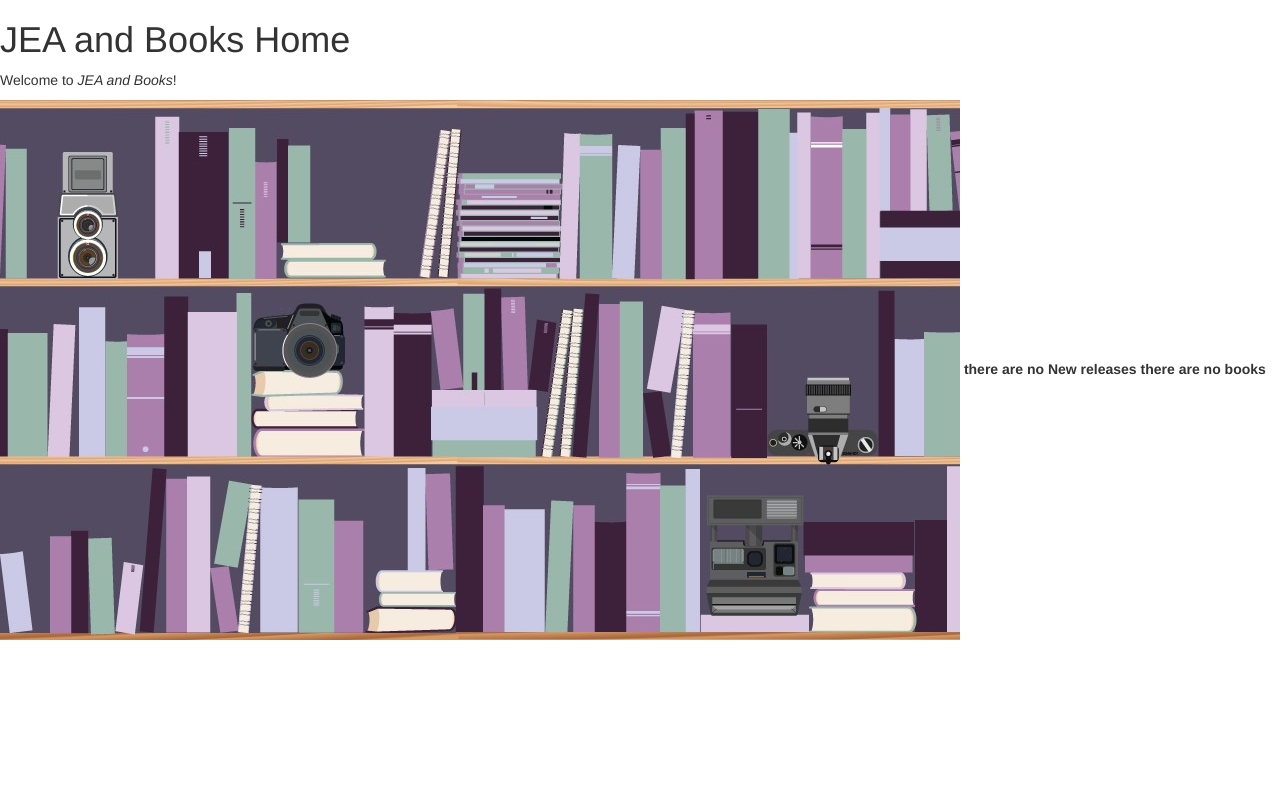
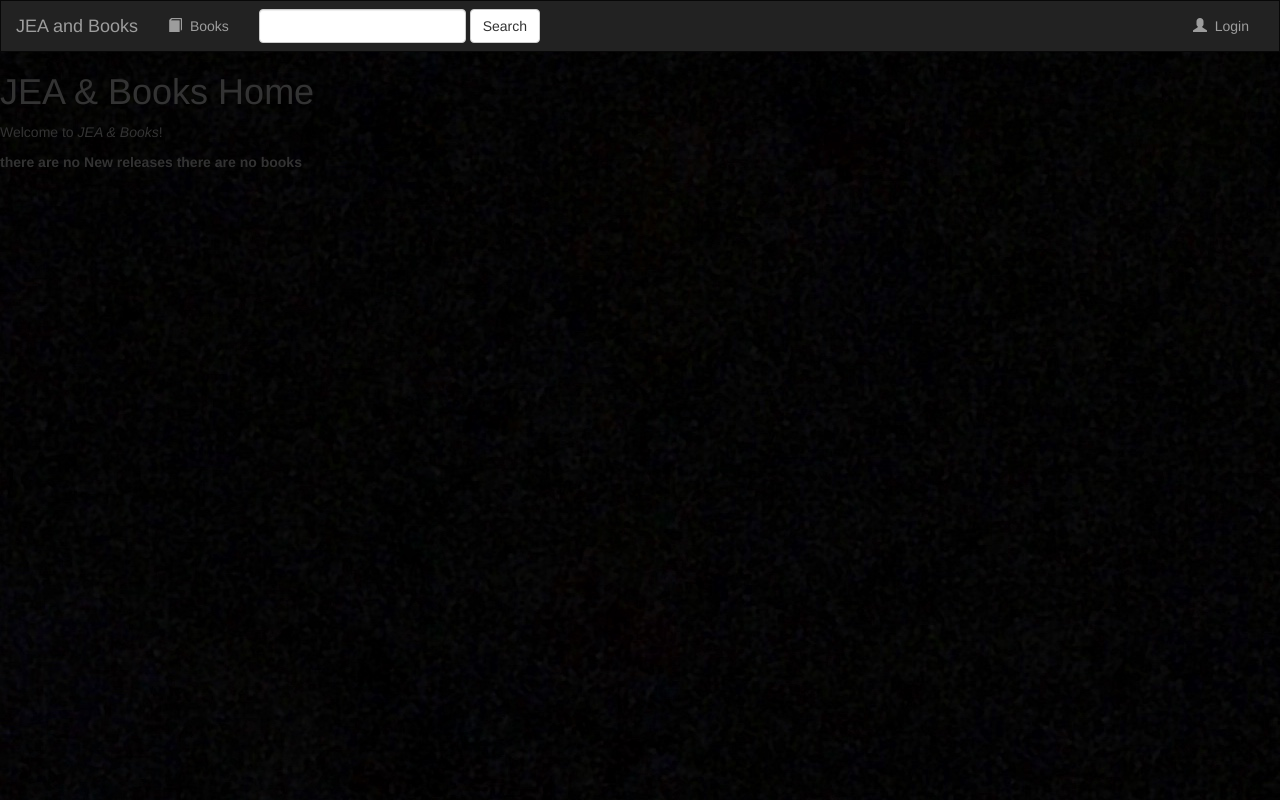
Before and after one commit to ekopf516/CS4501, a Django app: template web/mainpage/templates/index.html in a window 1280 px wide. Run offline with Django 3.2, Linux system fonts and the light colour scheme; the template is opened without the code that fills it, so the values that code supplies are empty; some libraries are stand-ins or nearby versions.

Commit message:
HTML front end

```diff
--- a/web/mainpage/static/css/styles.css
+++ /dev/null
@@ -1,5 +0,0 @@
-.sidebar-nav {
-	     margin-top: 20px;
-	     padding: 0;
-	     list-style: none;
-}
--- /dev/null
+++ b/web/mainpage/static/mainpage/style.css
@@ -0,0 +1,7 @@
+body{
+    background: white url("images/jea.jpg");
+}
+
+.navbar{
+    border-radius: 0;
+}
--- a/web/mainpage/templates/base2.html
+++ b/web/mainpage/templates/base2.html
@@ -1,13 +1,67 @@
 <!DOCTYPE html PUBLIC>
 <html lang="en">
 
+<nav class="navbar navbar-inverse">
+    <div class="container-fluid">
+
+        <!--HEADER -->
+        <div class="navbar-header">
+            <button type="button" class="navbar-toggle" data-toggle="collapse" data-target="#topNavBar">
+                <span class="icon-bar"></span>
+                <span class="icon-bar"></span>
+                <span class="icon-bar"></span>
+            </button>
+            <a class="navbar-brand" href="/home/">JEA and Books</a>
+        </div>
+        <!--ITEMS: add login and logout with icons -->
+        <div class="collapse navbar-collapse" id="topNavBar">
+            <ul class="nav navbar-nav">
+                <li class="">
+                    <a href="">
+                        <span class="glyphicon glyphicon-book" aria-hidden="true"></span>&nbsp; Books
+                    </a>
+                </li>
+
+            </ul>
+
+            <form class="navbar-form navbar-left" role="search" method="get" action="#">
+                <div class="form-group">
+                    <input type="text" class="form-control" name="q" value="">
+                </div>
+                <button type="submit" class="btn btn-default">Search</button>
+            </form>
+            {% if message %}
+                <ul class="nav navbar-nav navbar-right">
+                    <li class="">
+                        <a href="/logout/">
+                            <span class="glyphicon glyphicon-log-out" aria-hidden="true"></span>&nbsp; Logout
+                        </a>
+                    </li>
+                </ul>
+            {% else %}
+                <ul class="nav navbar-nav navbar-right">
+                    <li class="">
+                        <a href="/login/">
+                            <span class="glyphicon glyphicon-user" aria-hidden="true"></span>&nbsp; Login
+                        </a>
+                    </li>
+                </ul>
+            {% endif %}
+
+        </div>
+
+    </div>
+
+</nav>
+
 <head>
-
+   {% load staticfiles %}
    <meta charset="utf-8">
    <meta name="viewport" content="width=device-width, initial-scale=1">
-   <link rel="stylesheet" href="http://maxcdn.bootstrapcdn.com/bootstrap/3.3.4/css/bootstrap.min.css">
-   <script src="https://ajax.googleapis.com/ajax/libs/jquery/1.11.3/jquery.min.js"></script>
-   <script src="http://maxcdn.bootstrapcdn.com/bootstrap/3.3.4/js/bootstrap.min.js"></script>
+   <link rel="stylesheet" href="http://maxcdn.bootstrapcdn.com/bootstrap/3.3.6/css/bootstrap.min.css">
+   <link rel="stylesheet" type="text/css" href="{% static 'mainpage/style.css' %}"/>
+   <script src="https://ajax.googleapis.com/ajax/libs/jquery/1.12.0/jquery.min.js"></script>
+   <script src="http://maxcdn.bootstrapcdn.com/bootstrap/3.3.6/js/bootstrap.min.js"></script>
    <meta charset="utf-8">
    <title>{% block title %}JEA and books{% endblock %}</title>
 
--- a/web/mainpage/templates/index.html
+++ b/web/mainpage/templates/index.html
@@ -1,16 +1,14 @@
 {% extends "base2.html" %}
 
 {% block content %}
-<h1>JEA and Books Home</h1>
+<h1 >JEA & Books Home</h1>
     {% if message %}
-        <p> Welcome {{ message }} to <em>JEA and Books</em>!</p>
+        <p> Welcome {{ message }} to <em>JEA & Books</em>!</p>
     {% else %}
-        <p> Welcome to <em>JEA and Books</em>!</p>
+        <p> Welcome to <em>JEA & Books</em>!</p>
     {% endif %}
 
-{% load static %}
-    <img src="{% static 'mainpage/images/bookcase.jpg' %}" alt="Book Stock Pic" style="width:960px;height:540px;"/>
-        {% if NewReleases %}
+    {% if NewReleases %}
         <h3>New Releases:</h3>
         <ul>
         {% for title, id in NewReleases %}
@@ -33,4 +31,6 @@
         <strong>there are no books</strong>
     {% endif %}
 
+
+
 {% endblock %}
--- a/web/mainpage/views.py
+++ b/web/mainpage/views.py
@@ -15,7 +15,7 @@
 def homePage(request):
     if (request.method == "GET"):
         #check if authenticated
-        message = ''
+        message = None
         if(request.COOKIES.get('auth', False)):
             authenticator = request.COOKIES['auth']
             post_data = {'authenticator': authenticator}
```
Also changed, not shown: CS4501/my_project/migrations/0001_initial.py (added), CS4501/my_project/migrations/0002_auto_20170322_1603.py (added), CS4501/my_project/migrations/0003_authenticator.py (added), CS4501/my_project/migrations/__init__.py (added), web/mainpage/static/mainpage/images/bookcase.jpg (renamed from web/mainpage/images/bookcase.jpg), web/mainpage/static/mainpage/images/jea.jpg (added), web/web/settings.py (line endings or trailing spaces), 3 other files.
